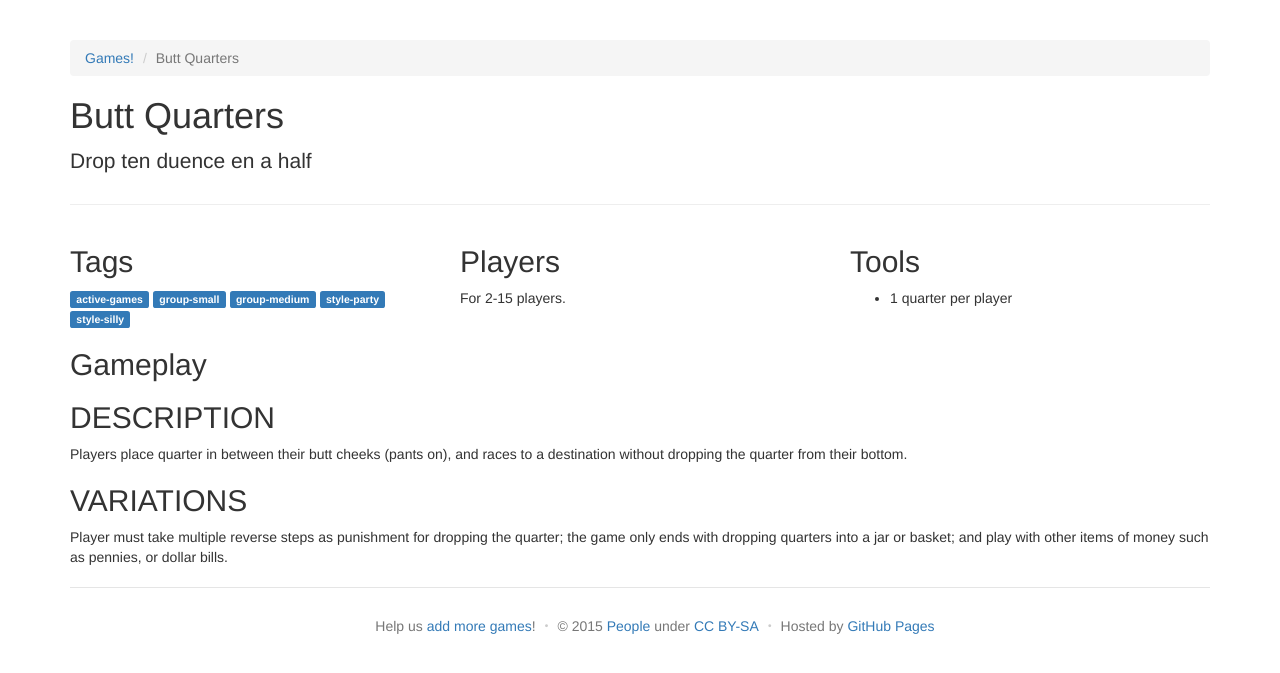
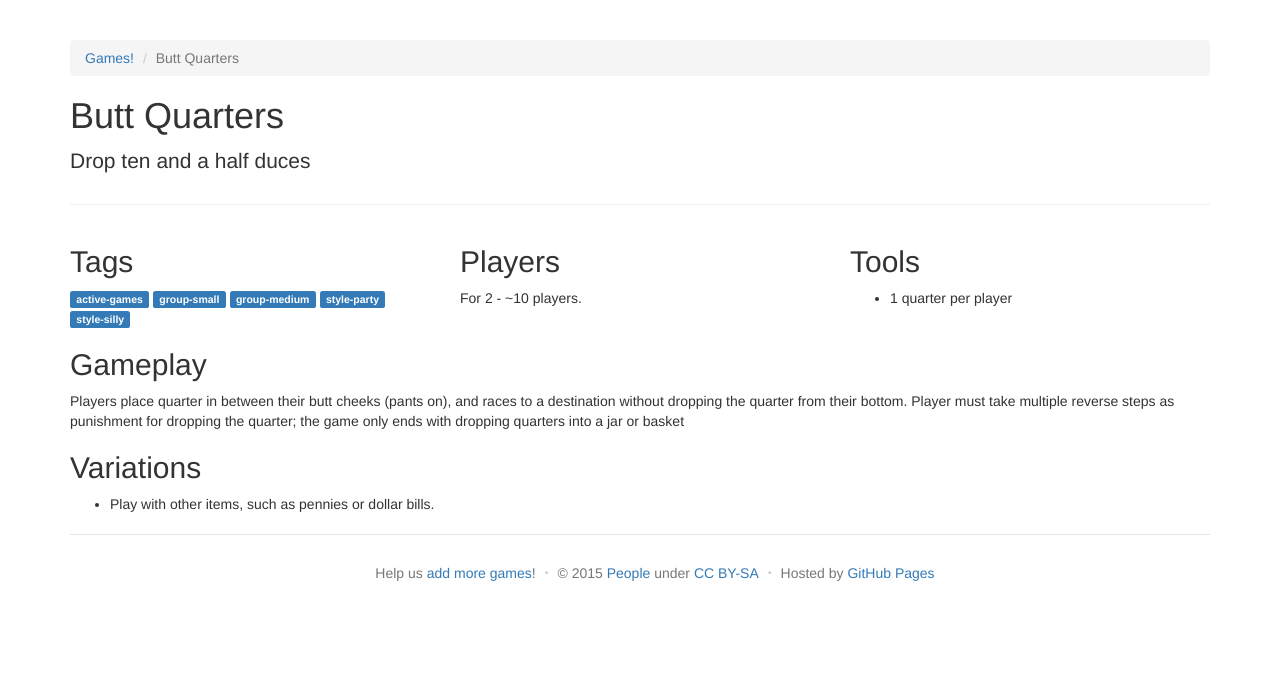
Before and after one commit to davidselassie/games, a Jekyll site: the page built from _games/buttquarters.md, in a window 1280 px wide. Shown: the top 673 px of the page. Built offline with Jekyll 4.4.1, drawn with Linux system fonts in a browser that asks for light colours.

Commit message:
Update buttquarters.md

```diff
--- a/_games/buttquarters.md
+++ b/_games/buttquarters.md
@@ -1,6 +1,5 @@
 ---
 title: Butt Quarters
-
 tags:
   - active-games
   - group-small
@@ -8,13 +7,12 @@ tags:
   - style-party
   - style-silly
 
-oneliner: Drop ten duence en a half
-players: 2-15
+oneliner: Drop ten and a half duces
+players: 2 - ~10
 tools:
   - 1 quarter per player
 ---
-## DESCRIPTION
-Players place quarter in between their butt cheeks (pants on), and races to a destination without dropping the quarter from their bottom.
+Players place quarter in between their butt cheeks (pants on), and races to a destination without dropping the quarter from their bottom. Player must take multiple reverse steps as punishment for dropping the quarter; the game only ends with dropping quarters into a jar or basket
 
-## VARIATIONS
-Player must take multiple reverse steps as punishment for dropping the quarter; the game only ends with dropping quarters into a jar or basket; and play with other items of money such as pennies, or dollar bills.
+## Variations
+- Play with other items, such as pennies or dollar bills.
```
